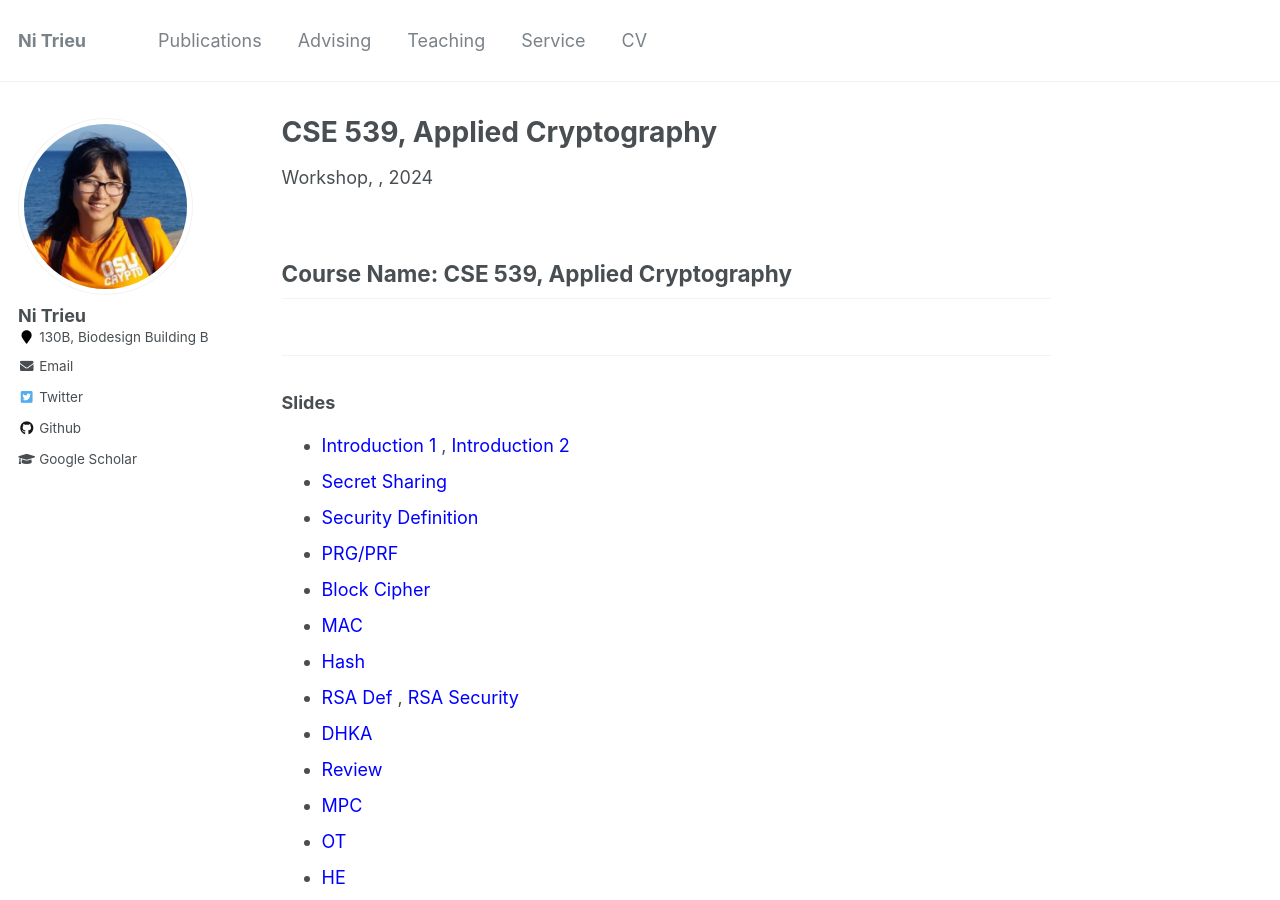
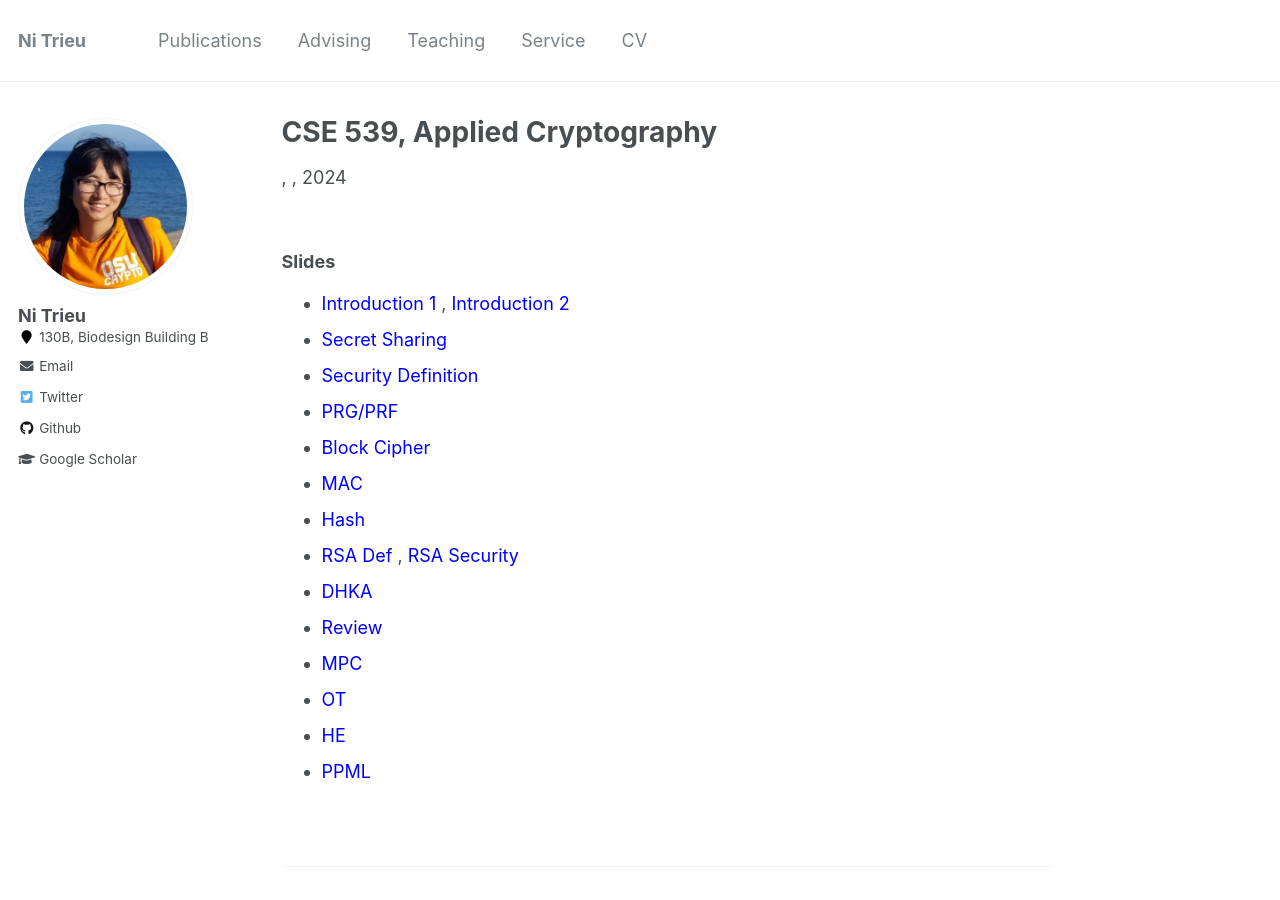
Before and after one commit to nitrieu/nitrieu.github.io, a Jekyll site: the page built from _teaching/cse539.md, in a window 1280 px wide and 900 px high. Built offline with Jekyll 4.4.1, drawn with Linux system fonts in a browser that asks for light colours.

Commit message:
Update cse539.md

```diff
--- a/_teaching/cse539.md
+++ b/_teaching/cse539.md
@@ -1,11 +1,8 @@
 ---
 title: "CSE 539, Applied Cryptography"
 collection: teaching
-type: "Workshop"
 permalink: /teaching/cse539
 ---
-
-<h2> Course Name: CSE 539, Applied Cryptography <h2>
 
 <h3>  Slides </h3>
 <ul>
```
